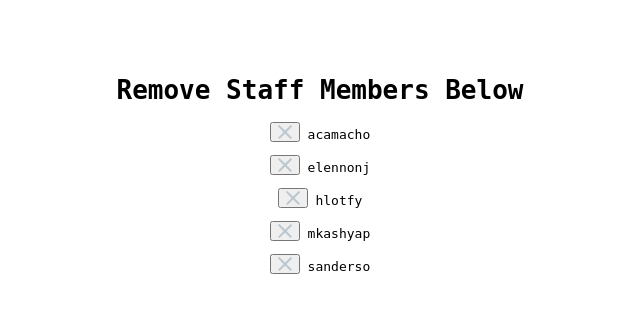
After one commit to Hlotfy/eltabler, a Flask app: page /remove_staff/ in a window 1280 px wide. The commit adds this page. Shown: the top 313 px of the page, without its empty margins (320-960 px from the left). Run offline with Flask 2, Linux system fonts and the light colour scheme; data comes from the database, SQL or seed files in the repository; data that the repository does not hold is empty; some libraries are stand-ins or nearby versions.

Commit message:
adding remove_staff_page, doesn't work perfectly yet!

```diff
--- a/app.py
+++ b/app.py
@@ -62,6 +62,17 @@ def add_staff():
     else:
         return render_template('add_staff_page.html')
 
+@app.route('/remove_staff/',  methods = ['POST','GET'])
+def remove_staff():
+    conn = functions.getConn('tabtracker')
+    users = functions.getAllUsers(conn)
+    staffMembers = functions.getAllStaff(conn)
+
+    staffId = request.form.get('username')
+    password = request.form.get('password')
+    is_removed = functions.removeStaffMember(conn, staffId)
+
+    return render_template('remove_staff_page.html', users=users, staffMembers = staffMembers)
 
 @app.route('/staff_login/',  methods = ['POST'])
 # route which processes the staff login and adds the username to the session
--- a/functions.py
+++ b/functions.py
@@ -53,10 +53,27 @@ def addStaffMember(conn,username,hashed):
                      [username])
     return curs.fetchone()
 
+#remove staff member from database
+def removeStaffMember(conn,username):
+    curs = conn.cursor(MySQLdb.cursors.DictCursor)
+    curs.execute('DELETE FROM staff WHERE username = %s',
+                     [username])
+    row = curs.fetchone()
+    conn.commit()
+    # curs.execute('DELETE FROM staff WHERE username = %s',
+    #                  [username])
+    return curs.fetchone()
+
 # gets every user's username and name
 def getAllUsers(conn):
     curs = conn.cursor(MySQLdb.cursors.DictCursor)
     curs.execute('select username,name from user;')
+    return curs.fetchall()
+
+# gets every staff's username and name
+def getAllStaff(conn):
+    curs = conn.cursor(MySQLdb.cursors.DictCursor)
+    curs.execute('select username,hashed from staff;')
     return curs.fetchall()
 
 # get all menu items of a certain category
--- a/templates/index.html
+++ b/templates/index.html
@@ -53,6 +53,7 @@ input::placeholder{
           <li id="lmbar"><a href="{{url_for('order', username=session['username'])}}">Menu</a></li>
           <li id="lmbar"><a href="{{url_for('tabs')}}">User Tabs</a></li>
           <li id="lmbar"><a href="{{url_for('add_staff')}}">Add Staff Member</a></li>
+          <li id="lmbar"><a href="{{url_for('remove_staff')}}">Remove Staff Member</a></li>
           <li id="lmbar"><a href="{{url_for('inventory')}}">Inventory</a></li>
           </label>
 
--- /dev/null
+++ b/templates/remove_staff_page.html
@@ -0,0 +1,45 @@
+{% extends "index.html" %}
+
+{% block content %}
+<h1>Remove Staff Members Below</h1>
+<div class='main'>
+
+<ul id="users">
+{% for staff in staffMembers %}
+        <p>
+            <td><button class="remove-btn" type="button" name="button">
+                <img src="{{ url_for('static', filename='delete-icn.svg') }}" alt="" />
+              </button></td>
+            <td>{{staff.username}}</td>
+        </p>
+{% endfor %}
+</ul>
+</div>
+
+<script>
+
+ /* global $ */
+ /* global functions */
+
+var URL = "{{url_for('remove_staff')}}";
+
+  /*button to remove an employee from list of employees */
+    $(".remove-btn").on("click", function(event){
+      event.preventDefault();
+      var miid = $(this).closest(".quantity").find("#miid").val();
+      console.log(miid);
+
+      if(confirm("Are you sure you wish to remove this employee?")){
+         $(this).parent().remove();
+         alert("The following user was successfully removed from the staff directory: " );
+       }
+    else{
+        alert("The employee was not removed " );
+    }
+    //   functions.removeStaffMember(conn, username)
+      //changeQuant(miid,0);
+    });
+
+</script>
+
+{% endblock %}
```
